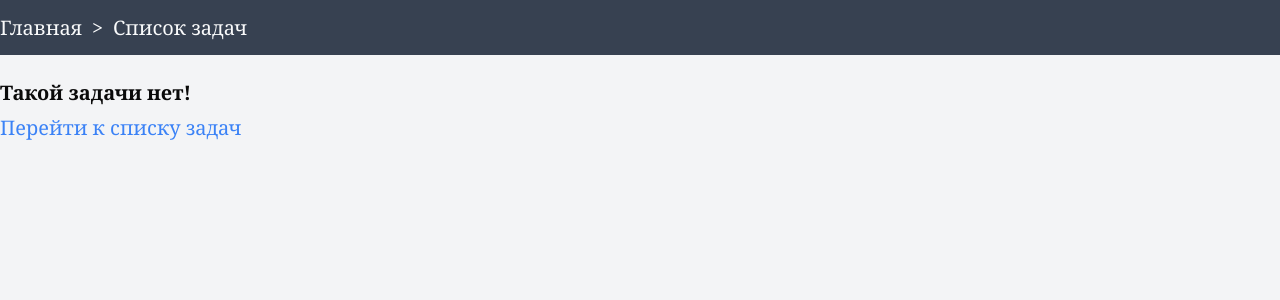
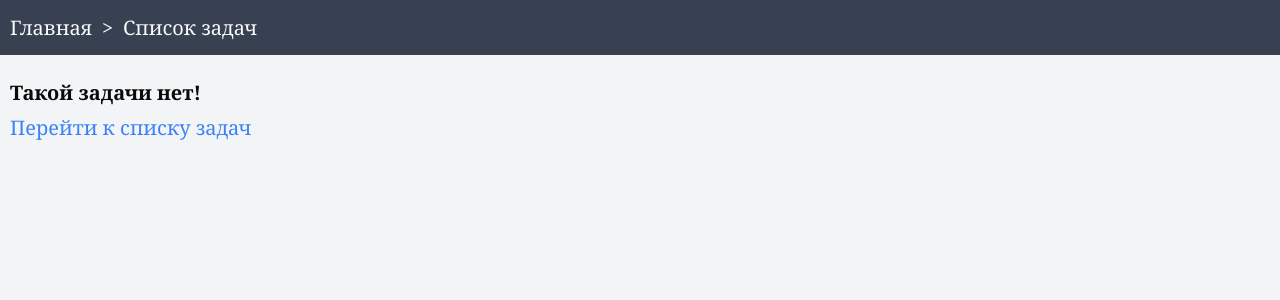
Before and after one commit to Handsome1337/my-textbook, a React (Vite) app: page /my-textbook/tasks/1 in a window 1280 px wide. Shown: the top 300 px of the page. Built offline with nearby package versions, Linux system fonts and the light colour scheme.

Commit message:
feat: добавляет паддинги для контейнеров

```diff
--- a/src/routes/ErrorPage.tsx
+++ b/src/routes/ErrorPage.tsx
@@ -3,7 +3,7 @@ import type { ReactElement } from 'react';
 
 function ErrorPage(): ReactElement {
   return (
-    <main className="container mx-auto py-4">
+    <main className="container mx-auto px-2 py-4">
       <h1 className="font-bold text-red-900">Такой страницы нет!</h1>
       <Link
         to="/"
--- a/src/routes/Main.tsx
+++ b/src/routes/Main.tsx
@@ -3,7 +3,6 @@ import type { ReactElement } from 'react';
 
 function Main(): ReactElement {
   return (
-    <div>
     <ul className="list-disc">
       <li>
         <Link
@@ -22,7 +21,6 @@ function Main(): ReactElement {
         </Link>
       </li>
     </ul>
-    </div>
   );
 }
 
--- a/src/routes/Root.tsx
+++ b/src/routes/Root.tsx
@@ -7,8 +7,8 @@ function Root(): ReactElement {
 
   return (
     <>
-      <header className="bg-gray-700 py-2 text-gray-50">
-        <div className="container mx-auto">
+      <header className="bg-gray-700 text-gray-50">
+        <div className="container mx-auto p-2">
           {indexMatch ? (
             <h1>Добро пожаловать в мой скромный справочник по алгоритмам</h1>
           ) : (
@@ -16,7 +16,7 @@ function Root(): ReactElement {
           )}
         </div>
       </header>
-      <main className="container mx-auto py-4">
+      <main className="container mx-auto px-2 py-4">
         <Outlet />
       </main>
     </>
```
Lines whose indentation alone changed are shown as unchanged.
